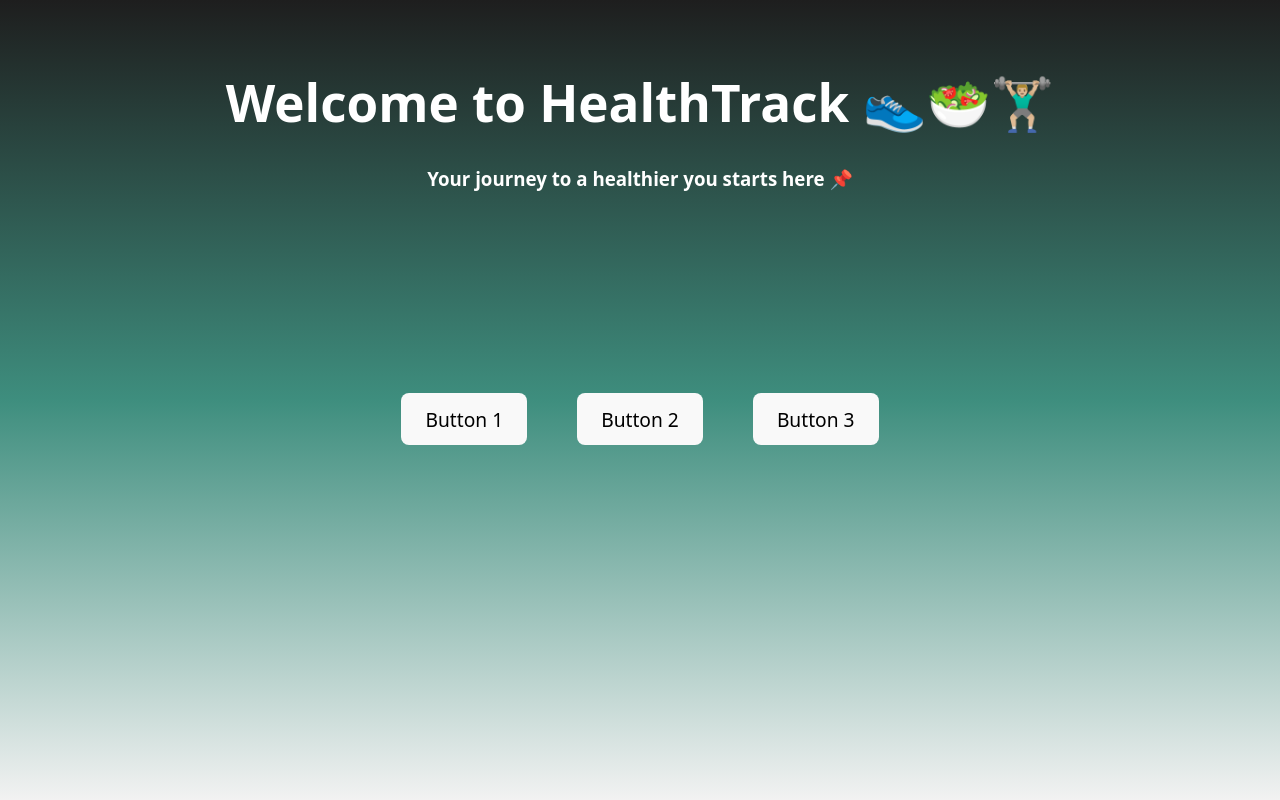
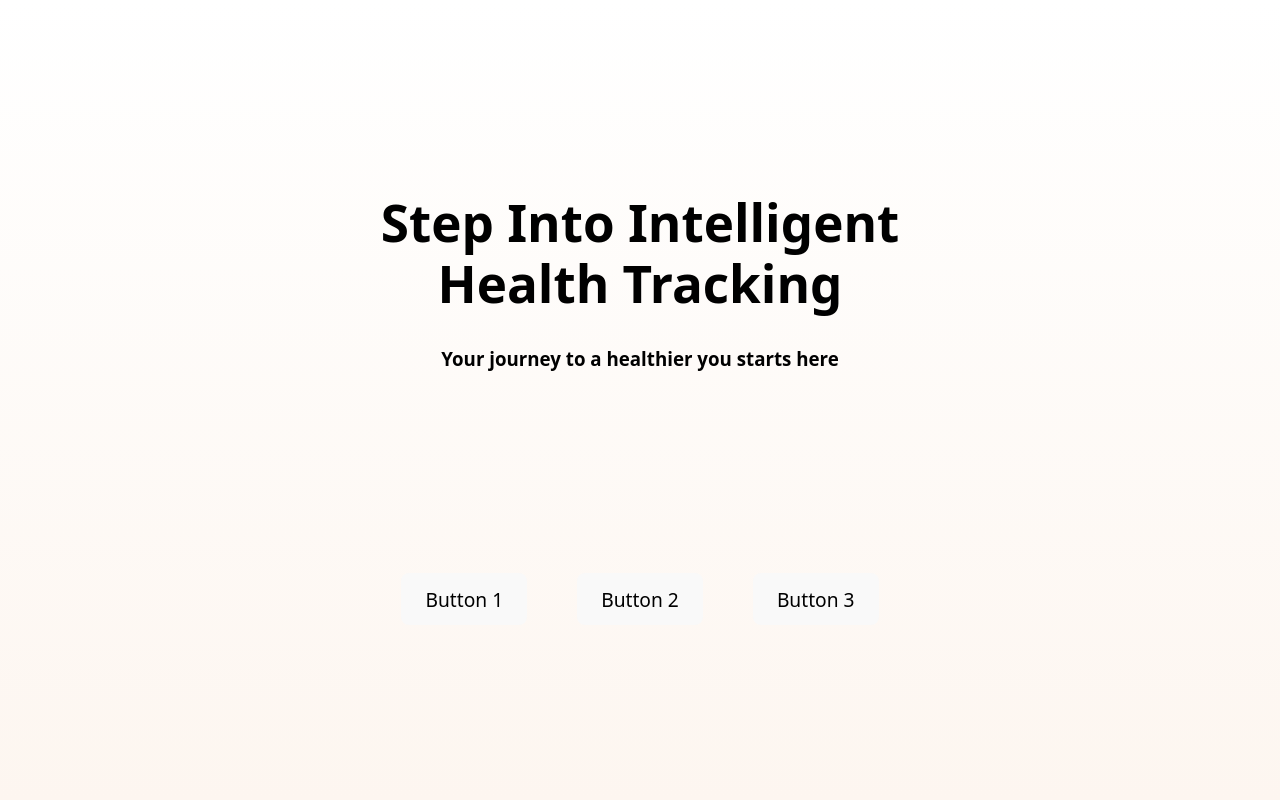
Before and after one commit to stevensaleh/HealthTrack, a React (Vite) app: page / in a window 1280 px wide. Built offline with nearby package versions, Linux system fonts and the light colour scheme; a web font is replaced by a local one.

Commit message:
Changed page color

```diff
--- a/src/Home.jsx
+++ b/src/Home.jsx
@@ -4,16 +4,17 @@ export default function Home() {
       style={{
         position: "fixed",
         inset: 0,
-        background: "linear-gradient(to bottom, #1E1E1E, #3E8E7E, #F2F2F2)",
-        color: "#fff",
+        background: "linear-gradient(180deg, #ffffff 0%, #fdf6f0 100%)",
+        color: "#000000ff",
         textAlign: "center",
-        padding: "40px",
+        padding: "160px",
         overflowY: "auto",
         overflowX: "auto",
       }}
     >
-      <h1>Welcome to HealthTrack 👟🥗🏋🏼‍♂️</h1>
-      <h3>Your journey to a healthier you starts here 📌</h3>
+      <h1 style={{ marginBottom: '0.25rem' }}>Step Into Intelligent</h1>
+      <h1 style={{ marginTop: 0 }}>Health Tracking</h1>
+      <h3>Your journey to a healthier you starts here</h3>
 
       <div
         style={{
```
